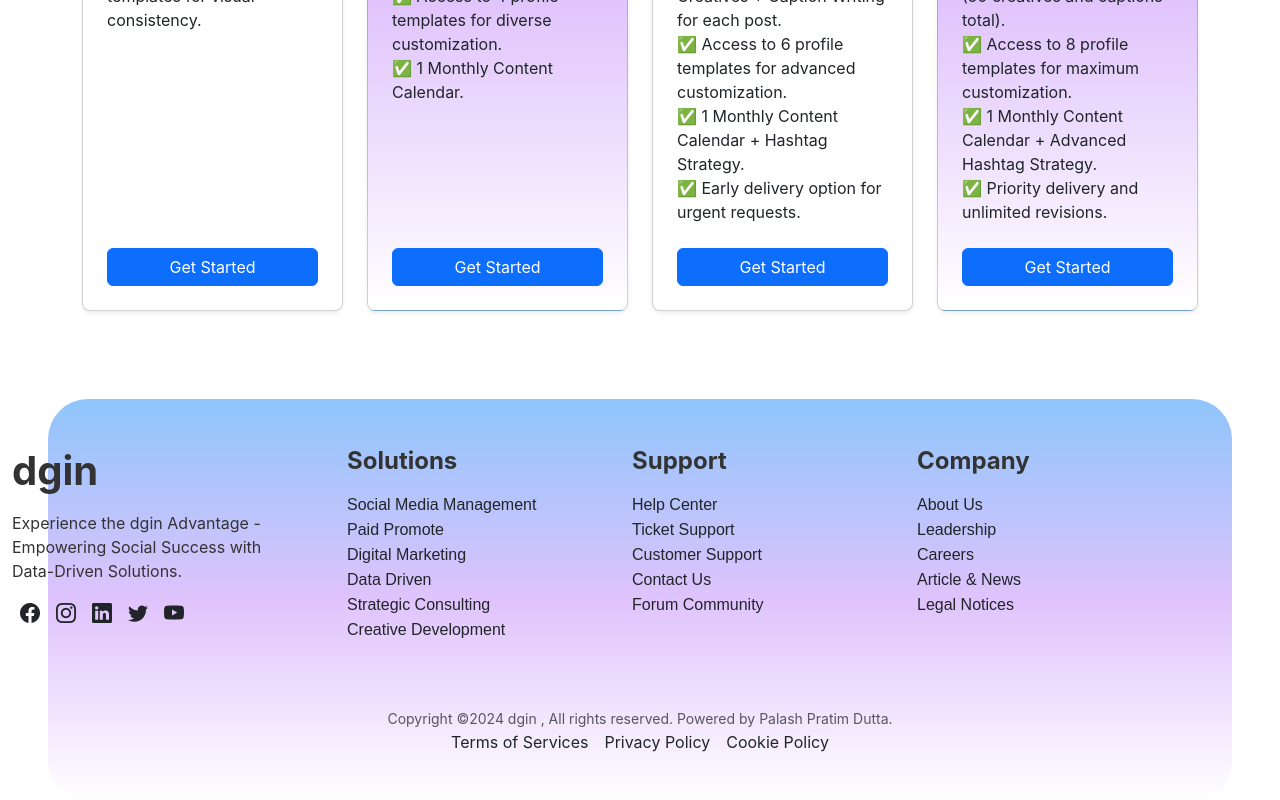
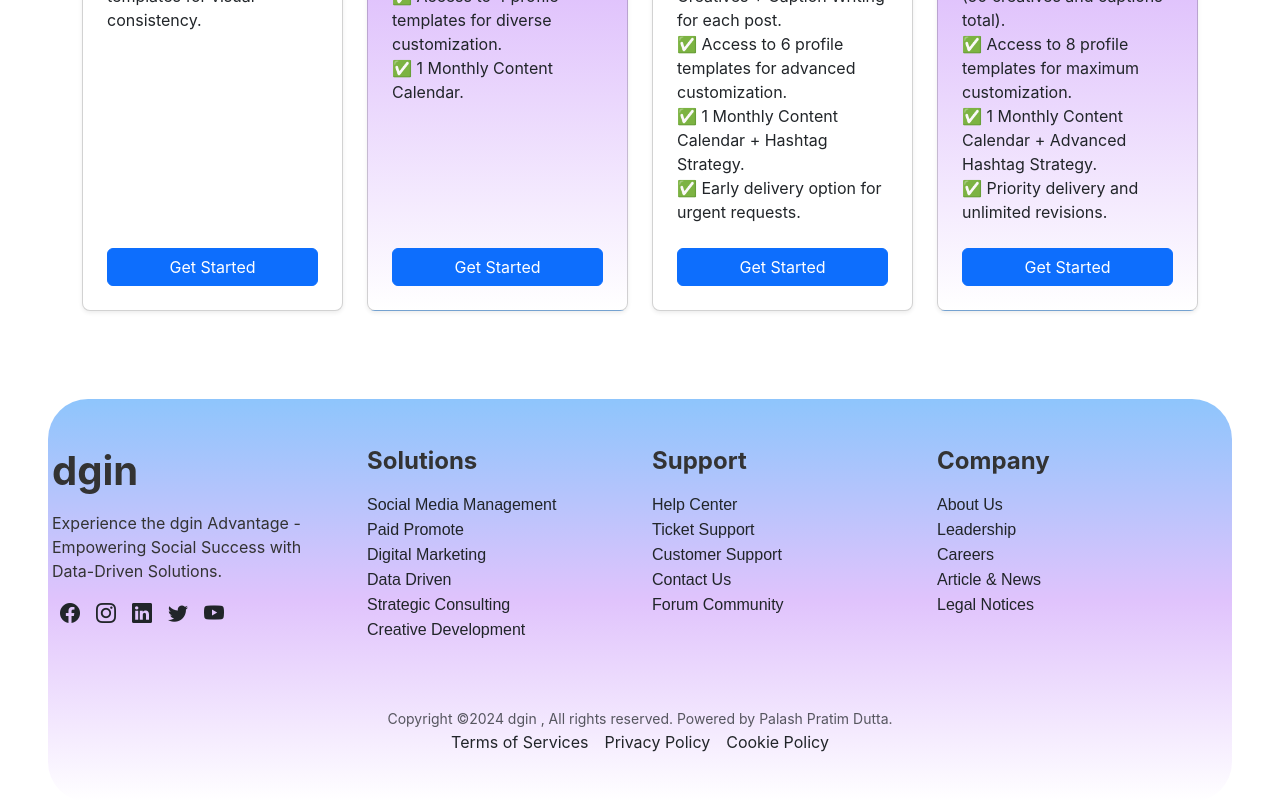
Before and after one commit to deka014/sideGig, a React (Create React App) app: page /pricing in a window 1280 px wide. Shown: the part 807-1607 px from the top of the page. Built offline with nearby package versions, Linux system fonts and the light colour scheme.

Commit message:
minor issues fixed

```diff
--- a/src/components/footer/Footer.js
+++ b/src/components/footer/Footer.js
@@ -16,7 +16,7 @@ const Footer = () => {
       <div className="container text-center text-md-start">
         <div className="row">
           {/* Left Section: Logo and Description */}
-          <div className="col-md-3 mb-4" style={{ marginLeft: "-70px"}}>
+          <div className="col-md-3 mb-4" style={{ marginLeft: "-30px"}}>
             <h1 className="fw-bold mb-3">dgin</h1>
             <p>
               Experience the dgin Advantage - Empowering Social Success with Data-Driven Solutions.
@@ -41,7 +41,7 @@ const Footer = () => {
           </div>
 
           {/* Middle Sections: Links */}
-          <div className="col-md-3 mb-4" style={{ marginLeft: "50px"}}>
+          <div className="col-md-3 mb-4" style={{ marginLeft: "30px"}}>
             <h4 className="fw-bold mb-3">Solutions</h4>
             <ul className="list-unstyled">
               <li><a href="#" className="text-dark">Social Media Management</a></li>
--- a/src/components/homepage/HomePageFirstScreen.js
+++ b/src/components/homepage/HomePageFirstScreen.js
@@ -77,7 +77,7 @@ function HomePageFirstScreen() {
 
           <button
             className="btn btn-lg btn-outline-primary rounded-circle ripple"
-            style={{ width: '50px', height: '50px', background: "#7087f5" }}
+            style={{ width: '50px', height: '50px'}}
             data-aos="zoom-in"
             data-aos-delay="300"
             onClick={openModal} // Open modal on click
--- a/src/css/expand.css
+++ b/src/css/expand.css
@@ -352,11 +352,19 @@
     changes made: addded Media Queries
 */
 
+.btn.btn-lg.btn-outline-primary.rounded-circle.ripple.aos-init.aos-animate {
+  background: #7087f5;
+}
+.btn.btn-lg.btn-outline-primary.rounded-circle.ripple.aos-init.aos-animate:hover {
+  background: black;
+}
+
+
 @media (min-width: 1201px) {
   .background-text {
     position: absolute;
-    font-size: 12rem; /* Larger font for larger screens */
-    top: 50%;
+    font-size: 10rem; /* Larger font for larger screens */
+    top: 55%;
     left: 25%;
   }
 }
@@ -365,7 +373,7 @@
 @media (max-width: 1200px) {
   .background-text {
     position: absolute;
-    font-size: 10rem; /* Smaller font for medium screens */
+    font-size: 9rem; /* Smaller font for medium screens */
     left: -20%;
     bottom: -20%;
   }
```
